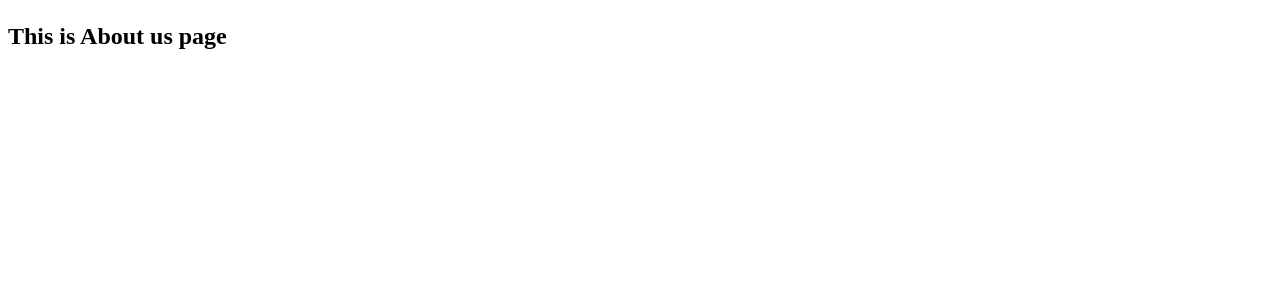
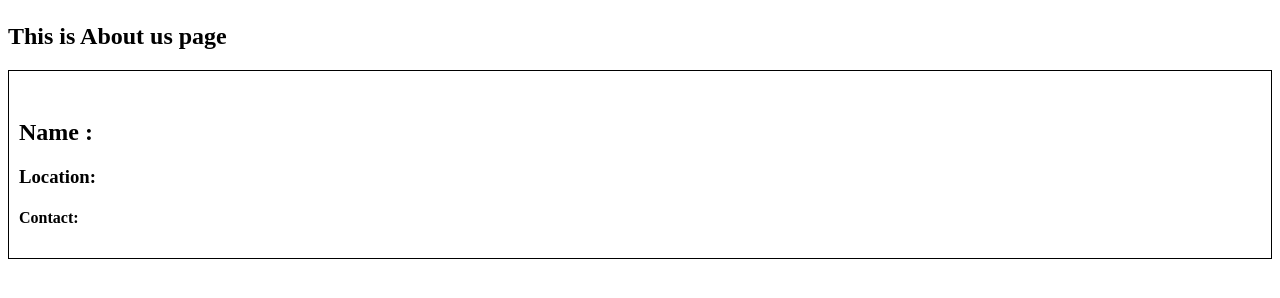
Before and after one commit to gouravsachdeva/namaste-react, a React (Vite) app: page /about in a window 1280 px wide. Shown: the part 182-480 px from the top of the page. Built offline with nearby package versions, Linux system fonts and the light colour scheme; no server answers.

Commit message:
Episode 8

```diff
--- a/index.css
+++ b/index.css
@@ -67,3 +67,8 @@
   padding: 0 20px;
   cursor: pointer;
 }
+
+.user-card {
+  padding: 10px;
+  border: 1px solid black;
+}
--- a/src/components/About.js
+++ b/src/components/About.js
@@ -1,10 +1,32 @@
-const About = () => {
+import React from "react";
+import User from "./User";
+import UserClass from "./UserClass";
+
+class About extends React.Component {
+  constructor(props) {
+    super(props);
+
+    console.log("Parent Constructor");
+  }
+
+  componentDidMount() {
+    console.log("Parent component did mount is called!");
+  }
+
+  render() {
+    console.log("Parent render");
     return (
       <div>
         <h1>About</h1>
         <h2>This is About us page</h2>
+        {/* <User name={"Gourav Sachdeva (function)"} /> */}
+        <UserClass
+          name={"Gourav Sachdeva (class)"}
+          location={"Bathinda (class)"}
+        />
       </div>
     );
-};
+  }
+}
 
 export default About;
--- /dev/null
+++ b/src/components/User.js
@@ -0,0 +1,15 @@
+import { useState } from "react";
+
+const User = ({ name }) => {
+  const [count] = useState(0);
+  return (
+    <div className="user-card">
+      <h1>Count : {count}</h1>
+      <h2>Name : {name}</h2>
+      <h3>Location: Bathinda</h3>
+      <h4>Contact: @gouravsachdeva</h4>
+    </div>
+  );
+};
+
+export default User;
--- /dev/null
+++ b/src/components/UserClass.js
@@ -0,0 +1,42 @@
+import React from "react";
+
+class UserClass extends React.Component {
+  constructor(props) {
+    super(props);
+
+    this.state = {
+      userInfo: {},
+    };
+  }
+
+  async componentDidMount() {
+    const data = await fetch("https://api.github.com/users/gouravsachdeva");
+    const json = await data.json();
+
+    console.log(json);
+
+    this.setState({
+      userInfo: json,
+    });
+  }
+
+  componentDidUpdate() {
+    console.log("ComponentDidUpdate");
+  }
+
+  render() {
+    const { name, location, login, avatar_url } = this.state.userInfo;
+    return (
+      <div className="user-card">
+        <div>
+          <img src={avatar_url} />
+        </div>
+        <h2>Name : {name}</h2>
+        <h3>Location: {location}</h3>
+        <h4>Contact: {login}</h4>
+      </div>
+    );
+  }
+}
+
+export default UserClass;
```
Lines whose indentation alone changed are shown as unchanged.
